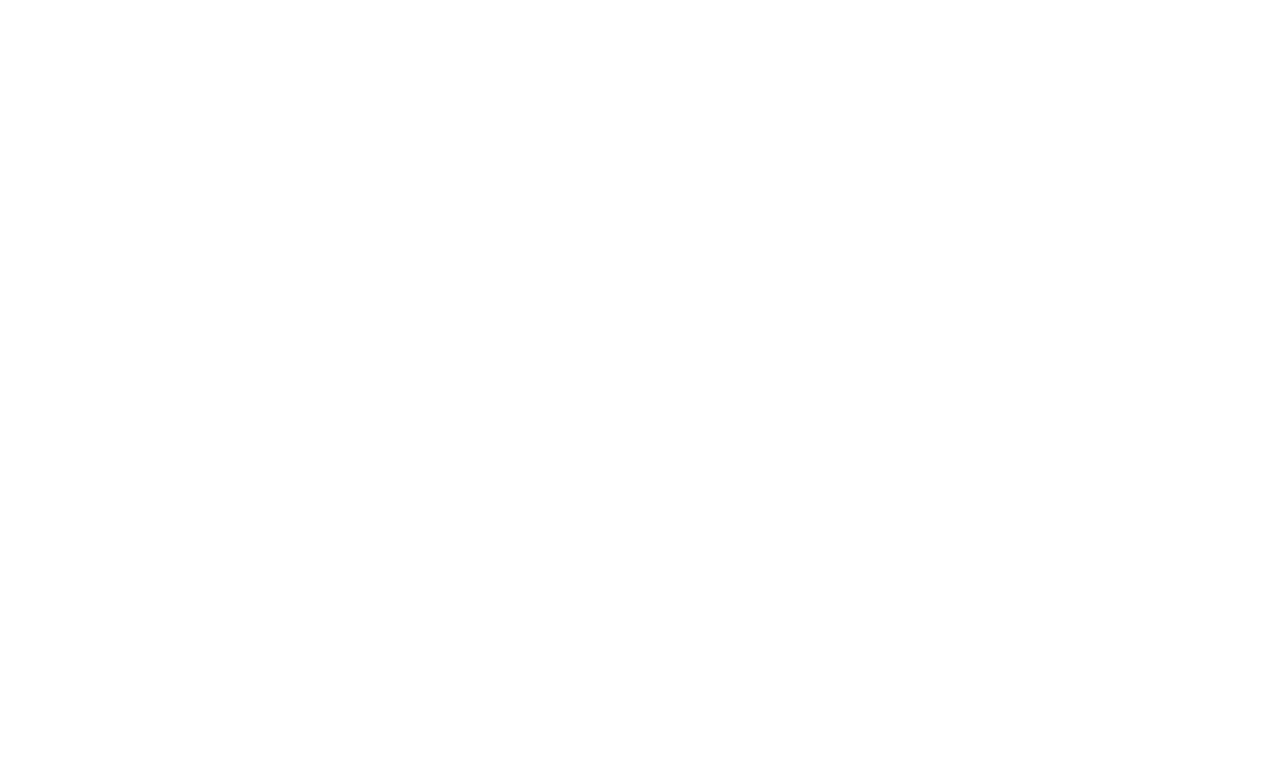
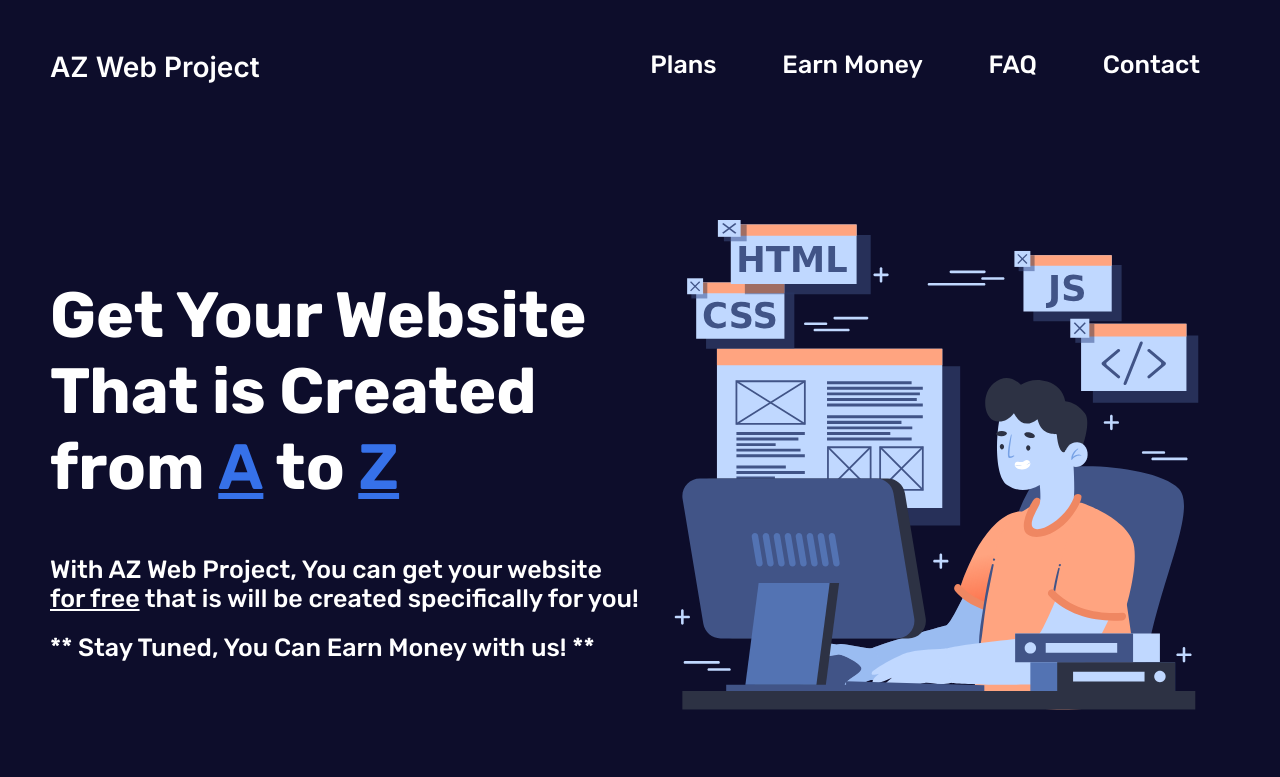
Before and after one commit to Ahmed-Magdy-S/AZ-Web-Project, a website: page index.html in a window 1280 px wide. Drawn offline with Linux system fonts and the light colour scheme.

Commit message:
created header

```diff
--- a/index.html
+++ b/index.html
@@ -1,12 +1,54 @@
 <!DOCTYPE html>
 <html lang="en">
+
 <head>
     <meta charset="UTF-8">
     <meta http-equiv="X-UA-Compatible" content="IE=edge">
     <meta name="viewport" content="width=device-width, initial-scale=1.0">
     <title>AZ Web Project</title>
+    <link rel="stylesheet" href="style/main-style.css">
+    <link rel="preconnect" href="https://fonts.gstatic.com">
+    <link href="https://fonts.googleapis.com/css2?family=Inter:wght@600&display=swap" rel="stylesheet">
+    <link href="https://fonts.googleapis.com/css2?family=Rubik&display=swap" rel="stylesheet">
+    <link
+        href="https://fonts.googleapis.com/css2?family=Rubik:ital,wght@0,300;0,400;0,500;0,600;0,700;0,800;0,900;1,300;1,400;1,500;1,600;1,700;1,800;1,900&display=swap"
+        rel="stylesheet">
 </head>
+
 <body>
+    <!-- Start Header -->
+    <header class="header container">
+        <!-- start Navbar -->
+        <nav class="nav">
+            <div class="nav__brand">
+                <p class="nav__brand-text">
+                    AZ Web Project
+                </p>
+            </div>
+            <ul class="nav__list">
+                <li><a href="#section-plan">Plans</a></li>
+                <li><a href="#section-earn">Earn Money</a></li>
+                <li><a href="#section-FAQ">FAQ</a></li>
+                <li><a href="#section-contact">Contact</a></li>
+            </ul>
+        </nav>
+        <!-- End Navbar -->
+        <div class="header__content">
+            <div class="header__content-info">
+                <h1>Get Your Website That is Created from <span class="brand-letter">A</span> to <span
+                        class="brand-letter">Z</span></h1>
+                <p>With <span class="brand-text">AZ Web Project</span>, You can get your website <span class="free">for
+                        free</span> that is will be created specifically for you!
+                </p>
+                <p>** Stay Tuned, You Can Earn Money with us! **</p>
 
+            </div>
+            <div class="header__content-img">
+                <img src="./img/header2.svg" alt="header img">
+            </div>
+        </div>
+    </header>
+    <!-- End Header -->
 </body>
+
 </html>
--- a/style/sass/abstraction/_variables.scss
+++ b/style/sass/abstraction/_variables.scss
@@ -0,0 +1,8 @@
+//Color Styles
+//colors
+$color-primary: #0D0D2B;
+$color-secondary: #2B076E;
+$accent: #3671E9;
+//Neutral
+$color-white: #fff;
+$color-light-bg: #F8F9FB;
--- a/style/sass/base/_base.scss
+++ b/style/sass/base/_base.scss
@@ -0,0 +1,34 @@
+@use "../abstraction/variables"as *;
+
+html {
+    font-size: 10px;
+    box-sizing: border-box;
+}
+
+*,
+*::after,
+*::before {
+    box-sizing: inherit;
+    margin: 0;
+    padding: 0;
+}
+
+body {
+    color: $color-white;
+    font-size: 2.5rem;
+    font-weight: 500;
+    font-family: 'Rubik', sans-serif;
+}
+
+.container {
+    padding: 5rem;
+}
+
+ul {
+    list-style: none;
+}
+
+img {
+    display: block;
+    width: 100%;
+}
--- a/style/sass/base/_typography.scss
+++ b/style/sass/base/_typography.scss
@@ -0,0 +1,19 @@
+@use "../abstraction/variables"as *;
+
+h1 {
+    font-family: 'Rubik', sans-serif;
+    font-size: 6.4rem;
+    font-weight: 700;
+    color: $color-white;
+    margin-bottom: 5rem;
+}
+
+.brand-letter {
+    color: $accent;
+    text-decoration: underline;
+    font-weight: 600;
+}
+
+span.free {
+    text-decoration: underline;
+}
--- /dev/null
+++ b/style/sass/components/_nav.scss
@@ -0,0 +1,37 @@
+@use "../abstraction/variables"as *;
+
+.nav {
+    display: flex;
+    justify-content: space-between;
+
+    &__brand {
+        font-size: 2.8rem;
+        font-weight: 600;
+        color: $color-white;
+        font-family: 'Inter', sans-serif;
+    }
+
+    &__list {
+
+        li {
+            display: inline-block;
+            margin: 0 1rem;
+
+        }
+
+        a {
+            font-family: 'Rubik', sans-serif;
+            font-weight: 500;
+            color: $color-white;
+            text-decoration: none;
+            padding: 1.5rem 2rem;
+            transition: all .2s ease-in;
+            border-radius: 10px;
+
+            &:hover {
+                background-color: $accent;
+            }
+
+        }
+    }
+}
--- a/style/sass/layout/_header.scss
+++ b/style/sass/layout/_header.scss
@@ -0,0 +1,25 @@
+@use "../abstraction/variables"as *;
+
+.header {
+    background: $color-primary;
+
+    &__content {
+        margin-top: 10rem;
+        display: flex;
+        align-items: center;
+
+        &-info {
+            width: 50%;
+            p {
+                margin: 2rem 0;
+            }
+        }
+
+        &-img {
+            width: 50%;
+        }
+
+    }
+
+
+}
--- a/style/sass/main-sass.scss
+++ b/style/sass/main-sass.scss
@@ -0,0 +1,4 @@
+@use "./base/base";
+@use "./base/typography";
+@use "./layout/header";
+@use "./components/nav";
```
Also changed, not shown: package.json (added, +14 -0 lines), img/header.svg (added), img/header2.svg (added), style/main-style.css, 3 other files.
